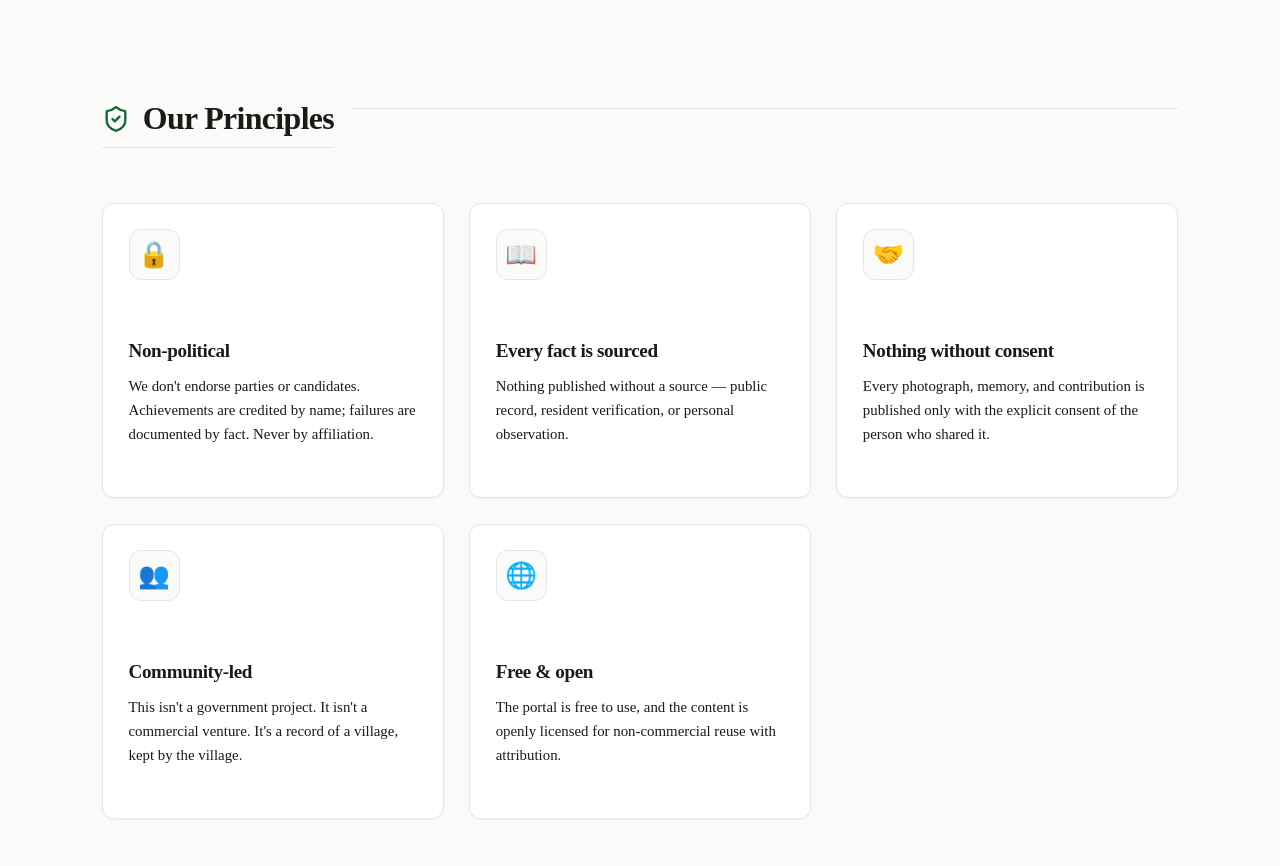
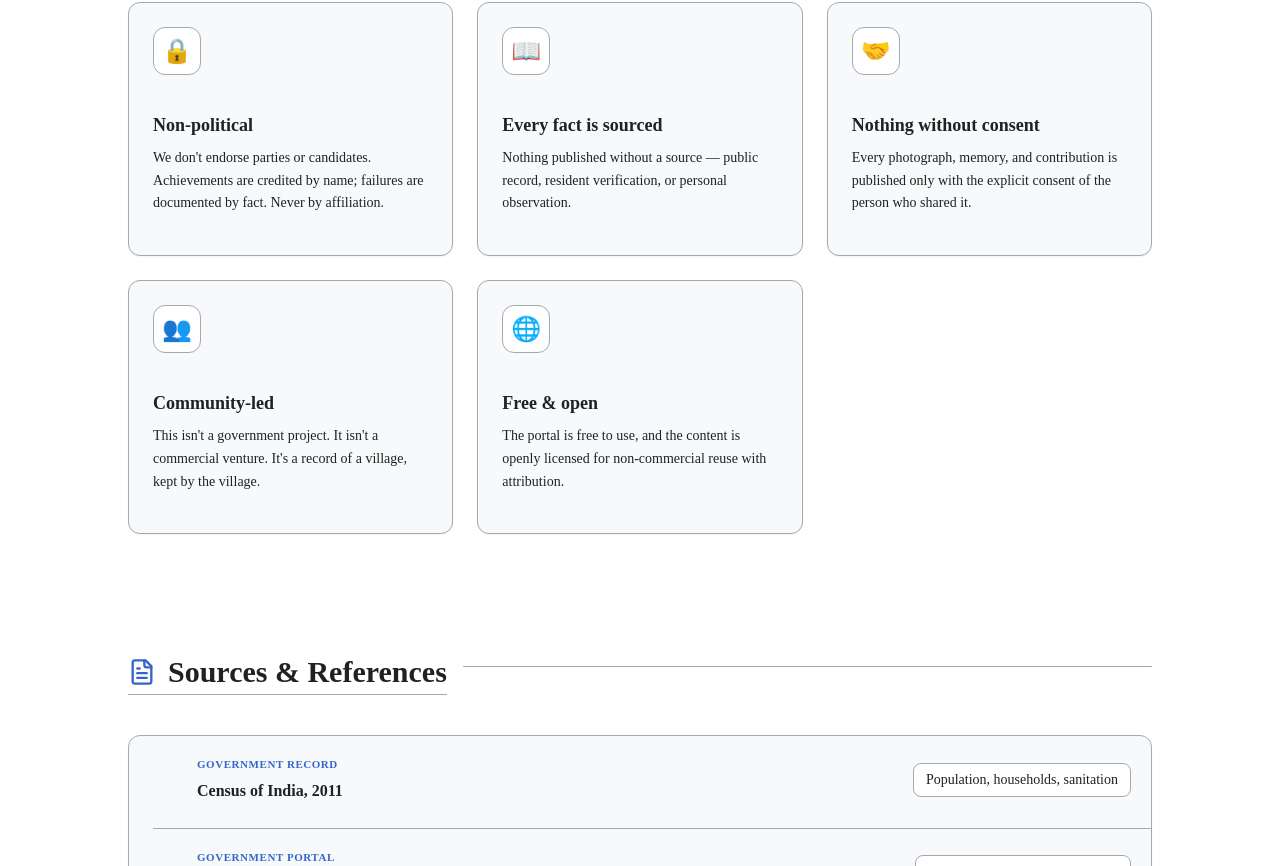
Before and after one commit to ravirajhere/Bandwar, a Next.js app: page /about in a window 1280 px wide. Shown: the part 1014-1880 px from the top of the page. Built offline with nearby package versions, Linux system fonts and the light colour scheme.

Commit message:
Update globals.css

```diff
--- a/src/app/globals.css
+++ b/src/app/globals.css
@@ -2,330 +2,115 @@
 @tailwind components;
 @tailwind utilities;
 
-/* =========================================
-   1. THEME DESIGN TOKENS & BASE STYLES
-   ========================================= */
 @layer base {
   :root {
-    /* 🎨 NEW IDENTITY TOKENS */
-    --bg-canvas: #FAFAF9;
-    --bg-surface: #FFFFFF;
-    --text-ink: #1C1917;
-    --text-ink-muted: #78716C;
-    --brand-accent: #166534;
-    --brand-accent-hover: #14532D;
-    --brand-accent-visited: #4C1D95;
-    --border-divider: #E7E5E4;
+    /* Strict Light Mode (Wikipedia Inspired) */
+    --bg-canvas: #FFFFFF;
+    --bg-surface: #F8F9FA;
+    --text-ink: #202122;
+    --text-ink-muted: #54595E;
+    --text-inverted: #FFFFFF;
 
-    /* 🔄 LEGACY MAPPINGS */
-    --bg-main: var(--bg-canvas);
-    --bg-card: var(--bg-surface);
-    --bg-card-hover: #F5F5F4;
-    --bg-muted: #F5F5F4;
-    --text-main: var(--text-ink);
-    --text-muted: var(--text-ink-muted);
-    --brand-primary: var(--brand-accent);
-    --brand-hover: var(--brand-accent-hover);
-    --brand-visited: var(--brand-accent-visited);
-    --border-main: var(--border-divider);
-    --border-subtle: #F5F5F4;
+    --brand-accent: #3366CC;     /* Standard Link Blue */
+    --brand-accent-hover: #2A4B8D;
+    --brand-accent-subtle: #EAF3FF;
 
-    --selection-bg: #166534;
-    --selection-text: #FFFFFF;
+    --border-divider: #A2A9B1;    /* Strict grey border */
 
-    --font-inter: 'Inter', system-ui, -apple-system, sans-serif;
-    --font-playfair: 'Playfair Display', Georgia, Cambria, serif;
+    --font-inter: 'Inter', system-ui, sans-serif;
   }
 
-  /* 🌙 Dark Mode (Luxurious Obsidian) */
+  /* Strict Dark Mode */
   .dark {
-    --bg-canvas: #0C0A09;
-    --bg-surface: #1C1917;
-    --text-ink: #FAFAF9;
-    --text-ink-muted: #A8A29E;
-    --brand-accent: #4ADE80;
-    --brand-accent-hover: #22C55E;
-    --brand-accent-visited: #C084FC;
-    --border-divider: #292524;
+    --bg-canvas: #101418;
+    --bg-surface: #181D23;
+    --text-ink: #EAECF0;
+    --text-ink-muted: #9BA3AF;
+    --text-inverted: #101418;
 
-    /* 🔄 LEGACY DARK MODE MAPPINGS */
-    --bg-main: var(--bg-canvas);
-    --bg-card: var(--bg-surface);
-    --bg-card-hover: #292524;
-    --bg-muted: #1C1917;
-    --text-main: var(--text-ink);
-    --text-muted: var(--text-ink-muted);
-    --brand-primary: var(--brand-accent);
-    --brand-hover: var(--brand-accent-hover);
-    --brand-visited: var(--brand-accent-visited);
-    --border-main: var(--border-divider);
-    --border-subtle: #1C1917;
+    --brand-accent: #6699FF;
+    --brand-accent-hover: #88AAFF;
+    --brand-accent-subtle: #1A2638;
 
-    --selection-bg: #4ADE80;
-    --selection-text: #0C0A09;
+    --border-divider: #3B434D;
   }
 
-  /* 🖥️ TV & Large Screen Typography Scaling */
   html {
     scroll-behavior: smooth;
-    font-size: 17px; /* Base for Mobile/Desktop */
-    scroll-padding-top: 6rem;
+    font-size: 16px;
+    scroll-padding-top: 5rem;
   }
 
   @media (min-width: 1920px) {
-    html { font-size: 19px; }
-  }
-  @media (min-width: 2560px) {
-    html { font-size: 22px; }
-  }
-
-  @media (prefers-reduced-motion: reduce) {
-    html { scroll-behavior: auto; }
+    html { font-size: 18px; } /* Scales up on TV */
   }
 
   body {
     background-color: var(--bg-canvas);
     color: var(--text-ink);
     -webkit-font-smoothing: antialiased;
-    -moz-osx-font-smoothing: grayscale;
-    font-family: var(--font-inter), sans-serif;
-    transition: background-color 0.3s ease, color 0.3s ease;
+    font-family: var(--font-inter), Arial, sans-serif;
     text-rendering: optimizeLegibility;
   }
 
-  ::selection {
-    background-color: var(--selection-bg);
-    color: var(--selection-text);
-  }
-
-  /* Accessibility: Clear Focus Ring */
-  *:focus-visible {
-    outline: 3px solid var(--brand-accent);
-    outline-offset: 4px;
-    border-radius: 2px;
-  }
-
-  img {
-    display: block;
-    max-width: 100%;
-    height: auto;
-    border-radius: 6px;
-  }
-
-  .dark img {
-    border: 1px solid var(--border-divider);
-  }
-
-  p {
-    line-height: 1.75;
-    margin-bottom: 1.5rem;
-    font-size: clamp(1rem, 0.95rem + 0.4vw, 1.125rem);
-  }
-
-  article p, .prose p {
-    max-width: 75ch;
-  }
-
+  /* Encyclopedic Links (Standard Blue) */
   a {
     color: var(--brand-accent);
     text-decoration: none;
-    transition: color 0.2s ease, text-decoration 0.2s ease;
   }
-  a:hover { text-decoration: underline; text-underline-offset: 3px; }
-  a:visited { color: var(--brand-accent-visited); }
+  a:hover { text-decoration: underline; text-underline-offset: 2px; }
 
+  /* Strict Headings (Serif, border-bottom like Wikipedia) */
   h1, h2, h3, h4, h5, h6 {
-    text-wrap: balance;
+    font-family: Georgia, Cambria, "Times New Roman", serif;
     color: var(--text-ink);
-    font-family: var(--font-playfair), Georgia, serif;
-    font-weight: 600;
-    letter-spacing: -0.02em;
-    scroll-margin-top: 120px;
+    font-weight: normal; /* Wikipedia headings are not overly bold */
   }
 
-  h1 { font-size: clamp(2rem, 1.5rem + 2vw, 3.5rem); margin-bottom: 1rem; line-height: 1.2; }
-  h2 {
-    font-size: clamp(1.5rem, 1.3rem + 1.5vw, 2.5rem);
-    margin-top: 3rem;
-    margin-bottom: 1.25rem;
-    padding-bottom: 0.5rem;
-    border-bottom: 1px solid var(--border-divider);
-  }
-  h3 { font-size: clamp(1.25rem, 1.15rem + 1vw, 1.75rem); margin-top: 2rem; margin-bottom: 0.75rem; }
+  h1 { font-size: 1.8rem; margin-bottom: 0.5rem; padding-bottom: 0.25rem; border-bottom: 1px solid var(--border-divider); }
+  h2 { font-size: 1.5rem; margin-top: 1.5rem; margin-bottom: 0.5rem; padding-bottom: 0.25rem; border-bottom: 1px solid var(--border-divider); }
+  h3 { font-size: 1.2rem; margin-top: 1rem; margin-bottom: 0.5rem; font-weight: bold; font-family: var(--font-inter); }
 
-  /* 📱 Mobile Responsive Tables */
-  .table-wrapper {
-    width: 100%;
-    overflow-x: auto;
-    -webkit-overflow-scrolling: touch;
-    margin-top: 1.5rem;
-    margin-bottom: 2rem;
-    border: 1px solid var(--border-divider);
-    border-radius: 6px;
+  p {
+    line-height: 1.6;
+    margin-bottom: 1rem;
+    font-size: 1rem;
   }
 
+  /* Data Tables (Strict Borders) */
   table {
     width: 100%;
     border-collapse: collapse;
-    font-size: 0.95rem;
-    background-color: var(--bg-surface);
+    font-size: 0.875rem;
+    border: 1px solid var(--border-divider);
+  }
+  th, td {
+    border: 1px solid var(--border-divider);
+    padding: 0.5rem 0.75rem;
     text-align: left;
   }
+  th { background-color: var(--bg-surface); font-weight: bold; }
 
-  th, td {
-    padding: 0.85rem 1rem;
-    border-bottom: 1px solid var(--border-divider);
-    vertical-align: top;
-    line-height: 1.5;
-  }
+  /* Lists */
+  ul, ol { margin-bottom: 1rem; padding-left: 1.5rem; }
+  li { margin-bottom: 0.25rem; line-height: 1.6; }
 
-  th {
-    background-color: var(--bg-muted);
-    font-weight: 600;
-    color: var(--text-ink);
-    width: 35%;
-    white-space: nowrap;
-  }
-
-  tr:last-child td, tr:last-child th {
-    border-bottom: none;
-  }
-
-  ul, ol { margin-bottom: 1.5rem; padding-left: 1.5rem; line-height: 1.7; }
-  li { margin-bottom: 0.5rem; }
-
-  /* 🎨 Forms & Inputs (Plain CSS to avoid build error) */
+  /* Inputs (Strict) */
   input, select, textarea {
-    width: 100%;
-    padding: 0.625rem 1rem;
     border: 1px solid var(--border-divider);
-    border-radius: 6px;
-    background-color: var(--bg-surface);
-    color: var(--text-ink);
-    outline: none;
-    transition: all 0.2s ease;
-  }
-
-  input:focus, select:focus, textarea:focus {
-    border-color: var(--brand-accent);
-    box-shadow: 0 0 0 3px rgba(22, 101, 52, 0.15);
-  }
-
-  button {
-    cursor: pointer;
-    transition: all 0.2s ease;
+    border-radius: 2px;
+    background-color: var(--bg-canvas);
+    padding: 0.5rem;
   }
 }
 
-@layer components {
-  .prose-tv {
-    font-size: clamp(1.25rem, 1.15rem + 0.5vw, 1.75rem);
-    max-width: 85ch;
-    line-height: 1.6;
-  }
+/* Strict Prose Setup for Articles */
+.prose {
+  max-width: 75ch;
+  color: var(--text-ink);
+  font-size: 1rem;
+  line-height: 1.6;
 }
-
-/* =========================================
-   2. LEAFLET MAP OVERRIDES (Premium Look)
-   ========================================= */
-.leaflet-popup-content-wrapper {
-  border-radius: 8px !important;
-  box-shadow: 0 10px 15px -3px rgba(0, 0, 0, 0.1) !important;
-  border: 1px solid var(--border-divider) !important;
-  background-color: var(--bg-surface) !important;
-  color: var(--text-ink) !important;
-  padding: 0 !important;
-}
-.leaflet-popup-content { margin: 16px 20px !important; font-family: var(--font-inter), sans-serif; }
-.leaflet-popup-tip {
-  background-color: var(--bg-surface) !important;
-  border: 1px solid var(--border-divider) !important;
-  box-shadow: none !important;
-}
-
-/* Scrollbar (Desktop Only) */
-@media (pointer: fine) {
-  ::-webkit-scrollbar { width: 10px; height: 10px; }
-  ::-webkit-scrollbar-track { background: var(--bg-canvas); }
-  ::-webkit-scrollbar-thumb {
-    background: var(--border-divider);
-    border-radius: 5px;
-    border: 2px solid var(--bg-canvas);
-  }
-  ::-webkit-scrollbar-thumb:hover { background: var(--text-ink-muted); }
-}
-
-/* Leaflet Controls */
-.leaflet-control-layers {
-  border-radius: 6px !important;
-  border: 1px solid var(--border-divider) !important;
-  box-shadow: 0 4px 6px -1px rgba(0,0,0,0.1) !important;
-  background: var(--bg-surface) !important;
-  color: var(--text-ink) !important;
-  font-family: var(--font-inter), sans-serif !important;
-  font-size: 14px !important;
-}
-.leaflet-control-layers-toggle { width: 40px !important; height: 40px !important; background-size: 24px 24px !important; }
-
-/* =========================================
-   3. PRINT STYLES (Perfect PDF Layout)
-   ========================================= */
-@media print {
-  @page {
-    margin: 15mm;
-    size: A4;
-  }
-
-  body {
-    -webkit-print-color-adjust: exact !important;
-    print-color-adjust: exact !important;
-    background-color: #ffffff !important;
-    color: #000000 !important;
-    font-size: 11pt !important;
-  }
-
-  .no-print, .site-header, .site-footer, nav, aside, button, .leaflet-container, input {
-    display: none !important;
-  }
-
-  .print-only { display: block !important; }
-
-  article {
-    display: block !important;
-    max-width: 100% !important;
-    padding: 0 !important;
-    margin: 0 !important;
-  }
-
-  .article-body-wrapper {
-    display: block !important;
-    width: 100% !important;
-    max-width: 100% !important;
-    position: static !important;
-  }
-
-  .print-infobox {
-    display: block !important;
-    margin-bottom: 25px !important;
-    page-break-inside: avoid;
-    border: 1px solid #ddd !important;
-  }
-
-  h1 { font-size: 24pt !important; color: #000000 !important; line-height: 1.2; margin-bottom: 10px; }
-  h2 { font-size: 16pt !important; color: #000000 !important; margin-top: 20px; border-bottom: 1px solid #ccc !important; padding-bottom: 5px; }
-  h3 { font-size: 14pt !important; color: #000000 !important; }
-  p { font-size: 12pt !important; color: #000000 !important; line-height: 1.6 !important; margin-bottom: 15px; }
-
-  a { color: #000000 !important; text-decoration: underline !important; }
-
-  img {
-    max-width: 100% !important;
-    height: auto !important;
-    page-break-inside: avoid;
-    margin-bottom: 20px;
-  }
-
-  details { display: block !important; page-break-inside: avoid; margin-bottom: 15px; }
-  summary { font-weight: bold; font-size: 13pt; }
-  details > div { display: block !important; padding-left: 20px; }
-}
+.prose a { color: var(--brand-accent); text-decoration: none; }
+.prose a:hover { text-decoration: underline; }
+.prose p { margin-bottom: 1rem; }
```
